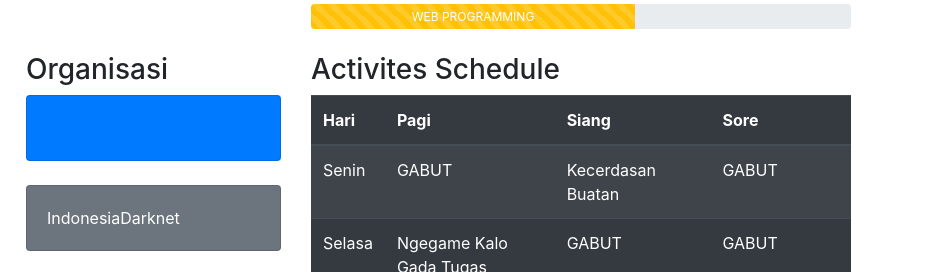
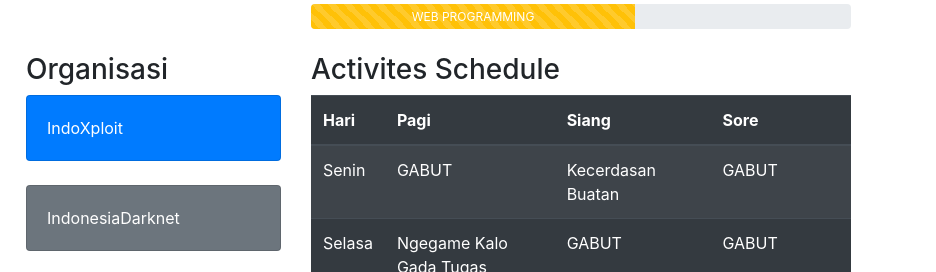
Before and after one commit to AndiGustiawan/moxer404, a plain HTML site: page index.html in a window 1280 px wide. Shown: the part 419-691 px from the top of the page, 344-1280 px from the left. Drawn offline with nearby package versions, Linux system fonts and the light colour scheme.

Commit message:
Update index.html

```diff
--- a/index.html
+++ b/index.html
@@ -105,7 +105,7 @@
             <div class="col-md-6">
               <h3>Organisasi</h3>
               <div class="card bg-primary text-white">
-                <div class="card-body"><a class="link" href="https://indoxploit.or.id/" style=”color:black” target="_blank" rel="nofollow">IndoXploit</a></div>
+                <div class="card-body">IndoXploit</div>
               </div><br>
               <div class="card bg-secondary text-white">
                 <div class="card-body">IndonesiaDarknet</div>
```
